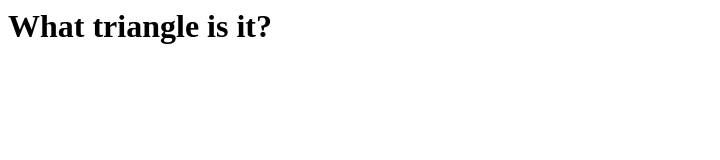
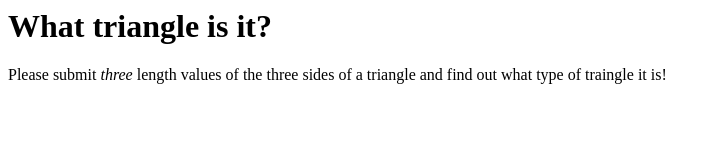
Before and after one commit to ya7skaa/ya7ska, a plain HTML site: page index.html in a window 1280 px wide. Shown: the whole page, without its empty margins (0-720 px from the left). Drawn offline with Linux system fonts and the light colour scheme.

Commit message:
added paragraphs

```diff
--- a/index.html
+++ b/index.html
@@ -1,11 +1,13 @@
 <!DOCTYPE.html>
 <html>
 <head>
-  <title><em>What triangle is it?</em></title>
+  <title><strong>What triangle is it?</strong></title>
   <link href="styles.css" rel="stylesheet" type="text/css">
 </head>
 <body>
   <h1> What triangle is it?</h1>
+  <p> Please submit <em>three</em> length values of the three sides of a triangle
+and find out what type of traingle it is!</p>
   <script src="/scripts.js"></script>
 
 </body>
```
